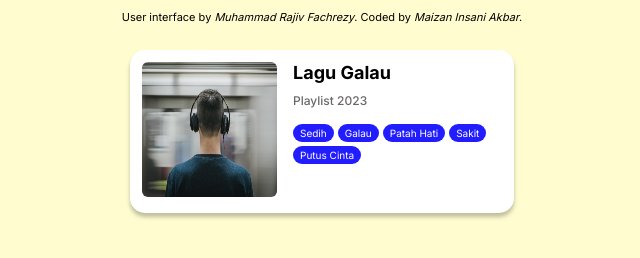
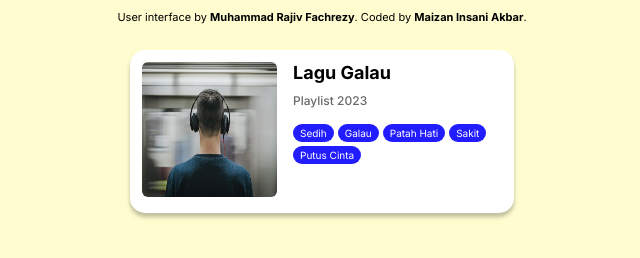
Before and after one commit to izanmaizan/card, a plain HTML site: page index.html in a window 1280 px wide. Shown: the full height of the page, 318-958 px from the left. Drawn offline with Linux system fonts and the light colour scheme.

Commit message:
menambahkan credit

```diff
--- a/index.html
+++ b/index.html
@@ -40,7 +40,7 @@
         </main>
     </div>
     <footer>
-        User interface by <i>Muhammad Rajiv Fachrezy</i>. Coded by <i>Maizan Insani Akbar</i>.
+        User interface by <b>Muhammad Rajiv Fachrezy</b>. Coded by <b>Maizan Insani Akbar</b>.
     </footer>
 </body>
 
```
